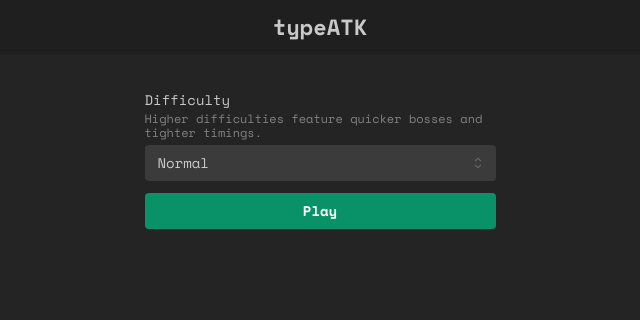
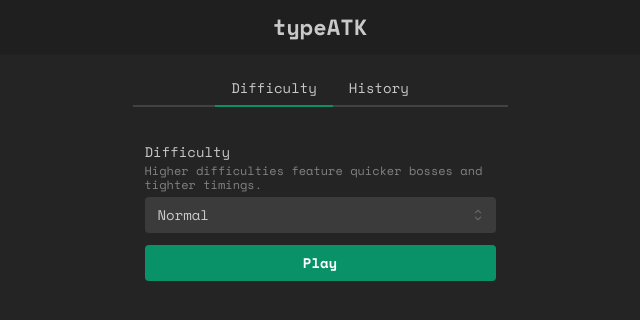
Before and after one commit to wendell-kenneddy/typeatk, a React (Vite) app: page / in a window 1280 px wide. Shown: the top 320 px of the page, without its empty margins (320-960 px from the left). Built offline with nearby package versions, Linux system fonts and the light colour scheme.

Commit message:
feat(App): add tabs selector including history tab

```diff
--- a/src/components/App.tsx
+++ b/src/components/App.tsx
@@ -3,6 +3,8 @@ import { CombatScreen } from "./CombatScreen";
 import { DifficultySelect } from "./DifficultySelect";
 import { Header } from "./Header";
 import { Difficulty, difficultyModifiers } from "../data/difficultyModifiers";
+import { Tabs } from "@mantine/core";
+import { MatchHistory } from "./MatchHistory";
 
 export function App() {
   const [selectedDifficulty, setSelectedDifficulty] = useState<Difficulty | null>(null);
@@ -18,7 +20,20 @@ export function App() {
             onExitScreen={() => setSelectedDifficulty(null)}
           />
         ) : (
-          <DifficultySelect onConfirmDifficulty={(d) => setSelectedDifficulty(d)} />
+          <Tabs mx="auto" maw={375} mt="md" defaultValue="difficulty-select" color="teal">
+            <Tabs.List flex="true" justify="center">
+              <Tabs.Tab value="difficulty-select">Difficulty</Tabs.Tab>
+              <Tabs.Tab value="match-history">History</Tabs.Tab>
+            </Tabs.List>
+
+            <Tabs.Panel value="difficulty-select">
+              <DifficultySelect onConfirmDifficulty={(d) => setSelectedDifficulty(d)} />
+            </Tabs.Panel>
+
+            <Tabs.Panel value="match-history">
+              <MatchHistory />
+            </Tabs.Panel>
+          </Tabs>
         )}
       </main>
     </>
```
